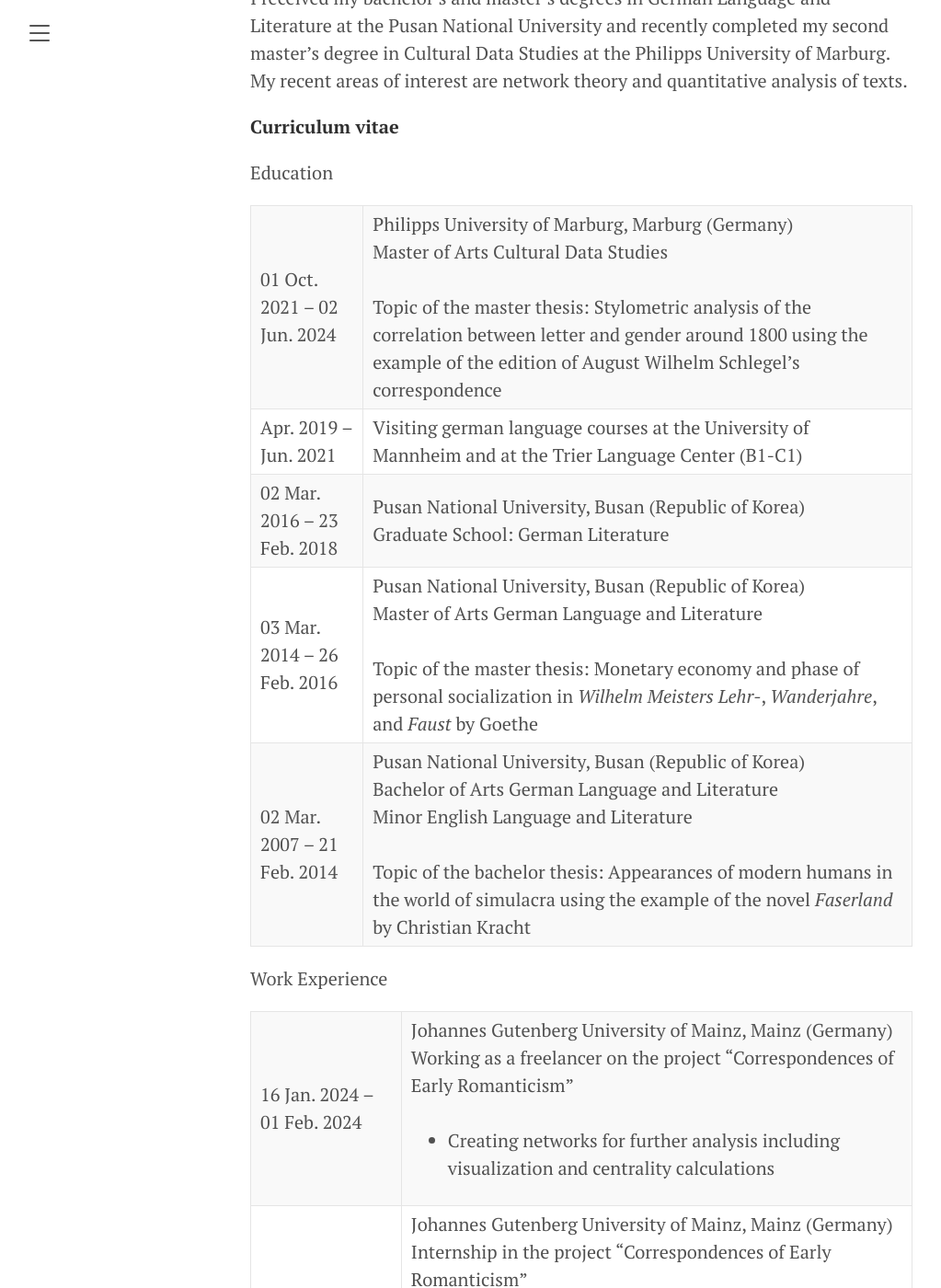
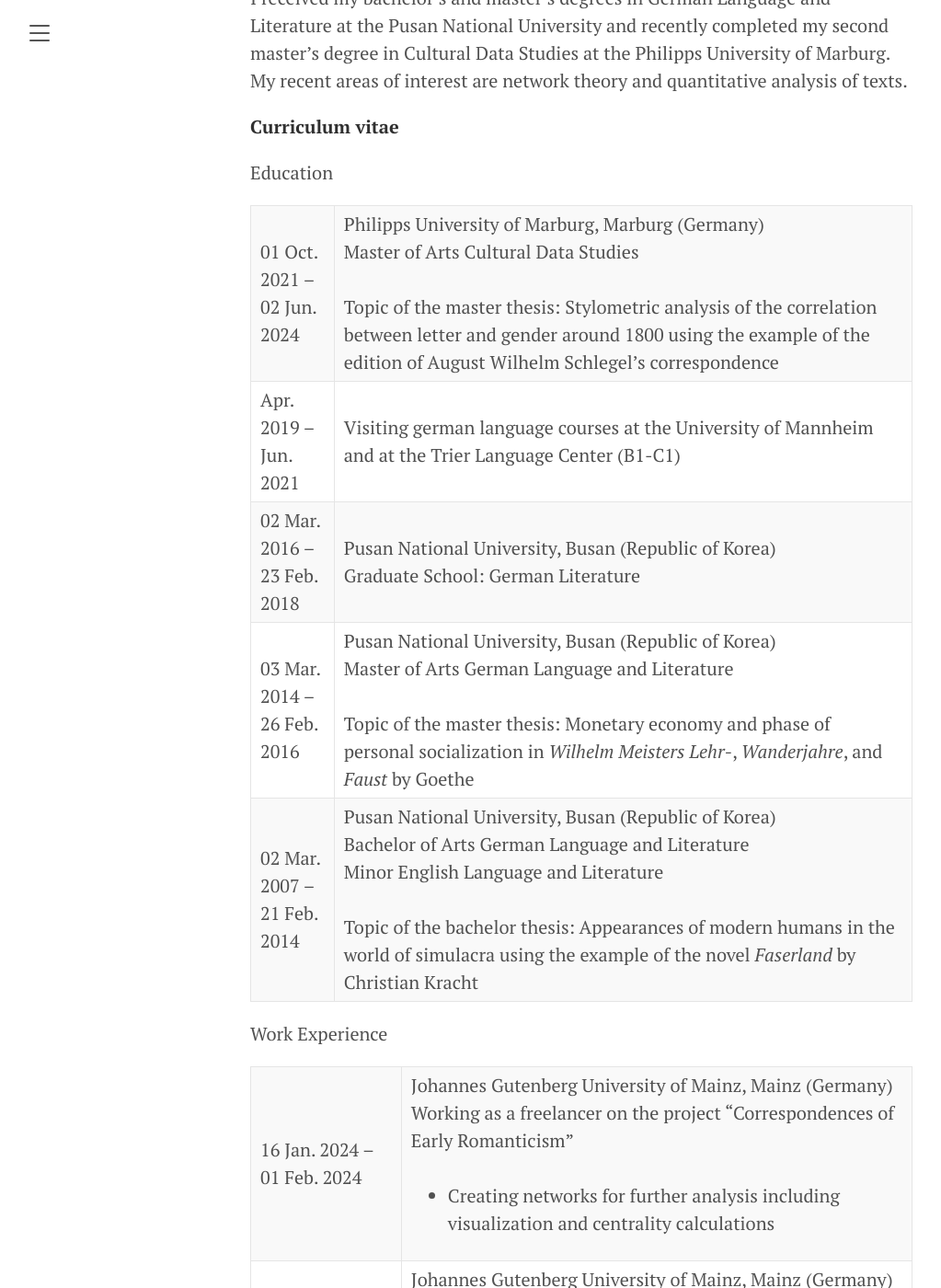
Before and after one commit to aepfelchen/aepfelchen.github.io, a Jekyll site: the page built from about-us.md, in a window 1280 px wide and 1400 px high, scrolled down 351 px. Shown: the whole window at 92% size, without its empty margins (8-1031 px from the left). Built offline with Jekyll 4.4.1, drawn with Linux system fonts in a browser that asks for light colours.

Commit message:
update CV

```diff
--- a/about-us.md
+++ b/about-us.md
@@ -18,28 +18,33 @@
 <table>
   <tbody>
     <tr>
-      <td>01 Oct. 2021 – 02 Jun. 2024</td>
+      <td>01 Oct. 2021 –
+      <br>02 Jun. 2024</td>
       <td>Philipps University of Marburg, Marburg (Germany)
       <br>Master of Arts Cultural Data Studies
       <br><br>Topic of the master thesis: Stylometric analysis of the correlation between letter and gender around 1800 using the example of the edition of August Wilhelm Schlegel’s correspondence</td>
     </tr>
     <tr>
-      <td>Apr. 2019 – Jun. 2021</td>
+      <td>Apr. 2019 –
+      <br>Jun. 2021</td>
       <td>Visiting german language courses at the University of Mannheim and at the Trier Language Center (B1-C1)</td>
     </tr>
     <tr>
-      <td>02 Mar. 2016 – 23 Feb. 2018</td>
+      <td>02 Mar. 2016 –
+      <br>23 Feb. 2018</td>
       <td>Pusan National University, Busan (Republic of Korea)
       <br>Graduate School: German Literature</td>
     </tr>
     <tr>
-      <td>03 Mar. 2014 – 26 Feb. 2016</td>
+      <td>03 Mar. 2014 –
+      <br>26 Feb. 2016</td>
       <td>Pusan National University, Busan (Republic of Korea)
       <br>Master of Arts German Language and Literature
       <br><br>Topic of the master thesis: Monetary economy and phase of personal socialization in <em>Wilhelm Meisters Lehr-</em>, <em>Wanderjahre</em>, and <em>Faust</em> by Goethe</td>
     </tr>
     <tr>
-      <td>02 Mar. 2007 – 21 Feb. 2014</td>
+      <td>02 Mar. 2007 –
+      <br>21 Feb. 2014</td>
       <td>Pusan National University, Busan (Republic of Korea)
       <br>Bachelor of Arts German Language and Literature
       <br>Minor English Language and Literature
```
